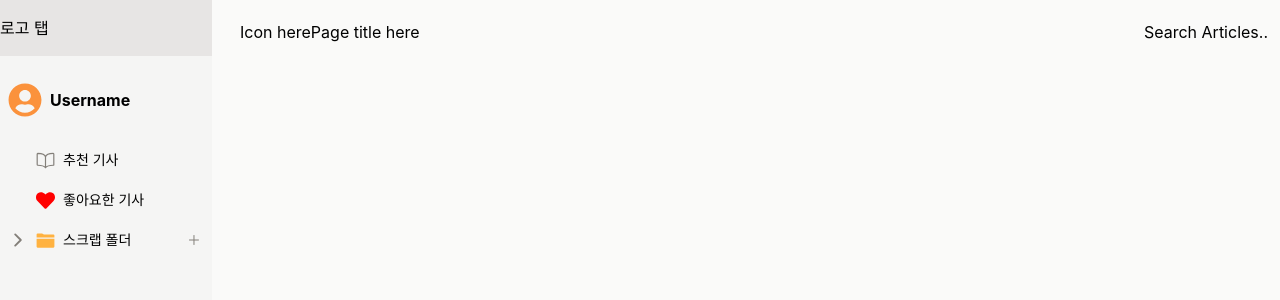
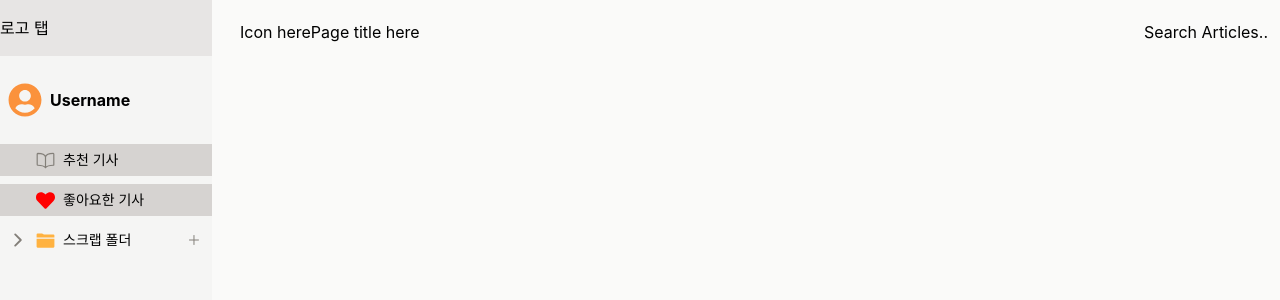
Before and after one commit to dldksco/churros, a React (Create React App) app in the folder frontend/churros/: page /news in a window 1280 px wide. Shown: the top 300 px of the page. Built offline with nearby package versions, Linux system fonts and the light colour scheme.

Commit message:
Feat: 사이드바 아이템 NavLink로 변경 중 스크랩 폴더 리스트 아이템 링크 클릭시 이상한 곳으로 렌더링 되는 현상 발생

```diff
--- a/frontend/churros/src/components/sidebar/SelectableSidebarItem.js
+++ b/frontend/churros/src/components/sidebar/SelectableSidebarItem.js
@@ -1,14 +1,15 @@
+import { NavLink } from "react-router-dom";
 import { useRecoilState, useRecoilValue } from "recoil";
 import { selectedSidebarItemIdState } from "../../store/sidebar";
 
-const SelectableSidebarItem = ({ itemId, className, children, onClick }) => {
+const SelectableSidebarItem = ({ navigateTo, itemId, className, children, onClick }) => {
   const [selectedSidebarItemId, setSelectedSidebarItemId] = useRecoilState(
     selectedSidebarItemIdState
   );
 
   const handleItemClick = () => {
     setSelectedSidebarItemId((prevItemId) => {
-      if ((prevItemId != itemId) && onClick) {
+      if (prevItemId != itemId && onClick) {
         onClick();
       }
       return itemId;
@@ -16,14 +17,12 @@ const SelectableSidebarItem = ({ itemId, className, children, onClick }) => {
   };
 
   return (
-    <div
-      className={`flex flex-row justify-start items-center w-full ${className} ${
-        selectedSidebarItemId === itemId && "bg-stone-300"
-      }`}
-      onClick={handleItemClick}
+    <NavLink
+      to={navigateTo}
+      className = {({isActive}) => `flex flex-row justify-start items-center w-full ${className} ${isActive ? "bg-stone-300" : ""}`}
     >
       {children}
-    </div>
+    </NavLink>
   );
 };
 
```
